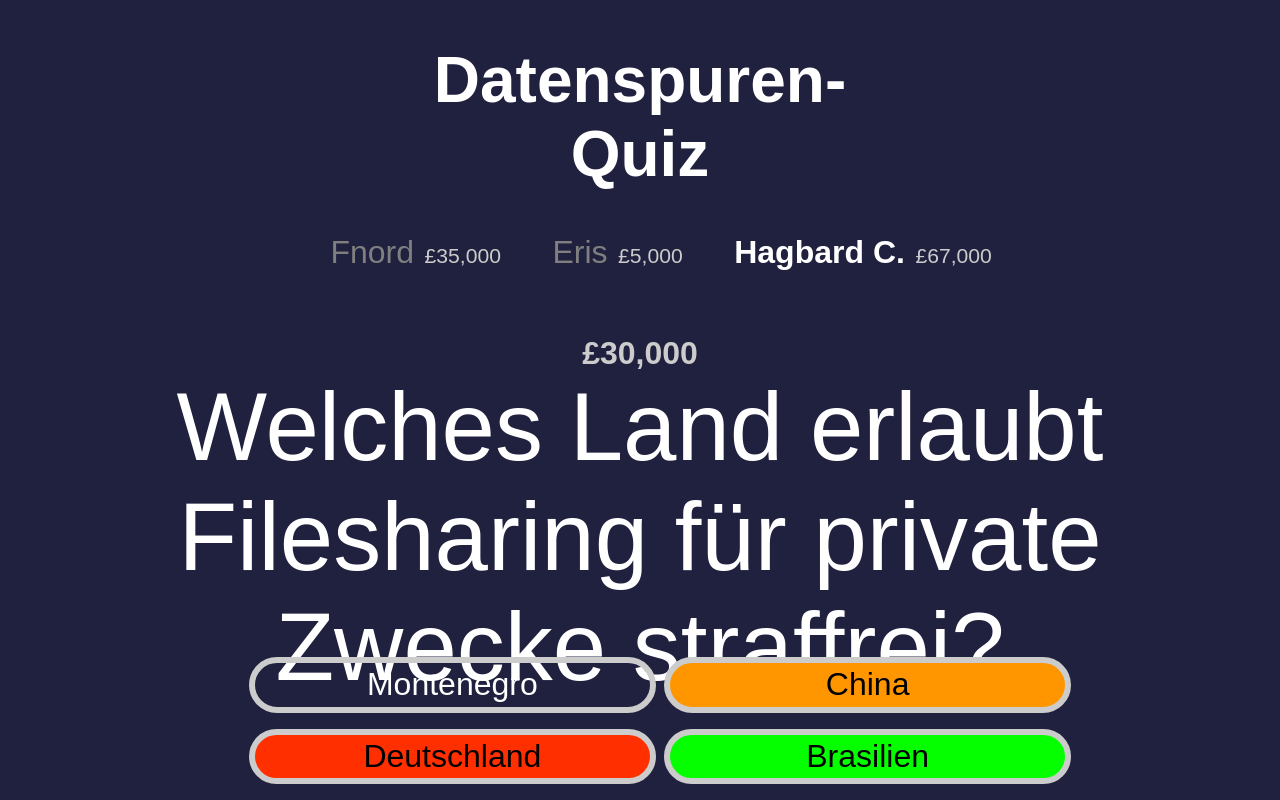
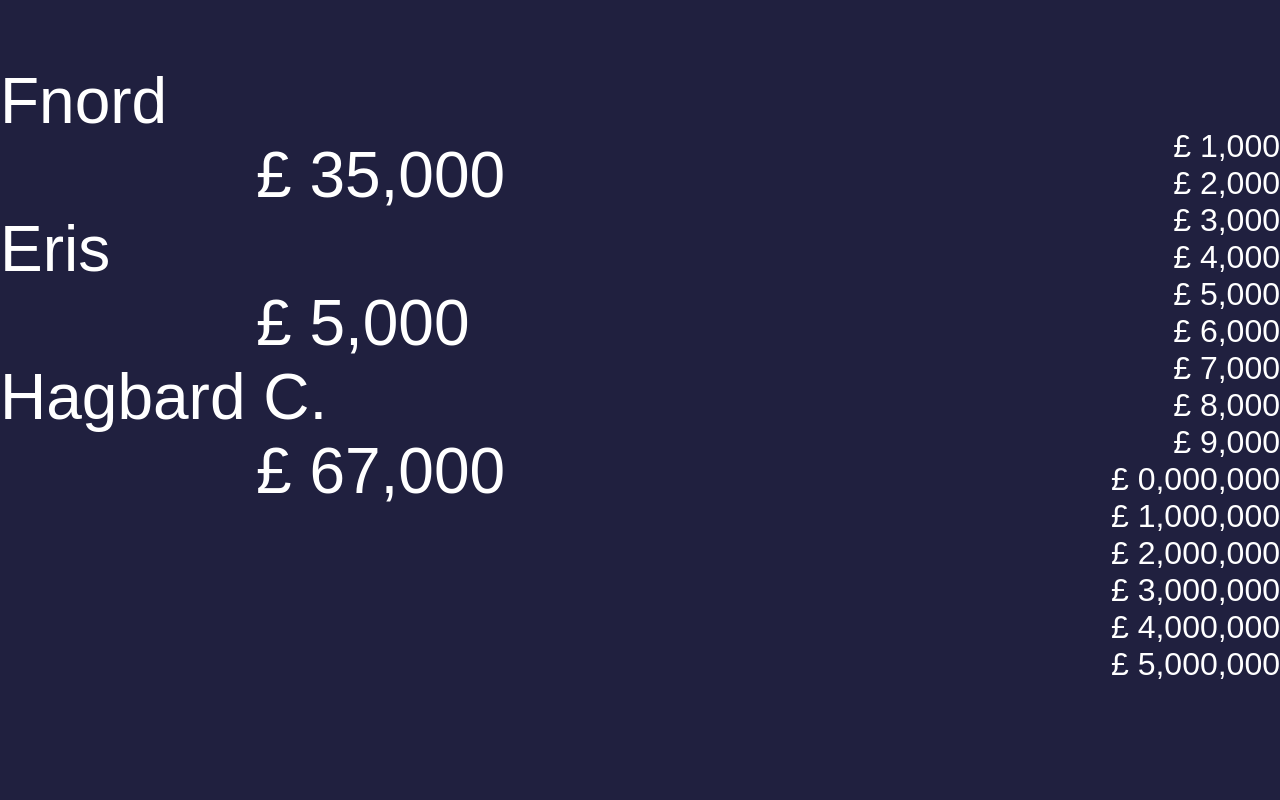
Before and after one commit to tuxcodejohn/ds-quiz, a plain HTML site: page index.html in a window 1280 px wide. Drawn offline with Linux system fonts and the light colour scheme.

Commit message:
finish layout

```diff
--- a/index.html
+++ b/index.html
@@ -6,17 +6,24 @@
   </head>
   <body>
 
-    <div id="setup">
+    <div id="setup" style="display: none">
       <h1>Datenspuren-<br>Quiz</h1>
 
-
+      <form>
+	<label for="player1">Kandidat 1:</label><input id="player1"><br>
+	<label for="player2">Kandidat 2:</label><input id="player2"><br>
+	<label for="player3">Kandidat 3:</label><input id="player3"><br>
+	<label for="player4">Kandidat 4:</label><input id="player4"><br>
+	<label for="player5">Kandidat 5:</label><input id="player5"><br>
+	<input type="submit" value="▶">
+      </form>
     </div>
 
-    <div id="game">
+    <div id="game" style="display: none">
       <ul id="players">
-	<li><span class="name">Fnord</span><span class="score">£35,000</span></li>
-	<li><span class="name">Eris</span><span class="score">£5,000</span></li>
-	<li><span class="name active">Hagbard C.</span><span class="score">£67,000</span></li>
+	<li><span class="name">Fnord</span><span class="score">£ 35,000</span></li>
+	<li><span class="name">Eris</span><span class="score">£ 5,000</span></li>
+	<li><span class="name active">Hagbard C.</span><span class="score">£ 67,000</span></li>
       </ul>
       <p id="tier">
 	£30,000
@@ -36,7 +43,33 @@
       </div>
     </div>
 
-    <div id="scoreboard">
+    <div id="scoreboard" style="display: block">
+      <ul id="tiers">
+	<li>£ 1,000</li>
+	<li>£ 2,000</li>
+	<li>£ 3,000</li>
+	<li>£ 4,000</li>
+	<li>£ 5,000</li>
+	<li>£ 6,000</li>
+	<li>£ 7,000</li>
+	<li>£ 8,000</li>
+	<li>£ 9,000</li>
+	<li>£ 0,000,000</li>
+	<li>£ 1,000,000</li>
+	<li>£ 2,000,000</li>
+	<li>£ 3,000,000</li>
+	<li>£ 4,000,000</li>
+	<li>£ 5,000,000</li>
+      </ul>
+
+      <dl>
+	<dt>Fnord</dt>
+	<dd>£ 35,000</dd>
+	<dt>Eris</dt>
+	<dd>£ 5,000</dd>
+	<dt>Hagbard C.</dt>
+	<dd>£ 67,000</dd>
+      </dl>
     </div>
 
   </body>
--- a/quiz.css
+++ b/quiz.css
@@ -78,3 +78,35 @@ p {
   background-color: #ff2f00;
   color: black;
 }
+
+form {
+  background-color: #30304f;
+  padding: 1em 0;
+}
+form label {
+  margin-right: 1em;
+}
+input {
+  color: white;
+  background-color: #00003f;
+  font-size: 100%;
+}
+
+ul#tiers {
+  text-align: right;
+  float: right;
+  margin: 2em auto;
+}
+ul#tiers li {
+  display: list-item;
+}
+
+#scoreboard dl {
+  width: 20em;
+  text-align: left;
+  margin: 1em auto;
+  font-size: 200%;
+}
+#scoreboard dl dd {
+  margin-left: 4em;
+}
```
